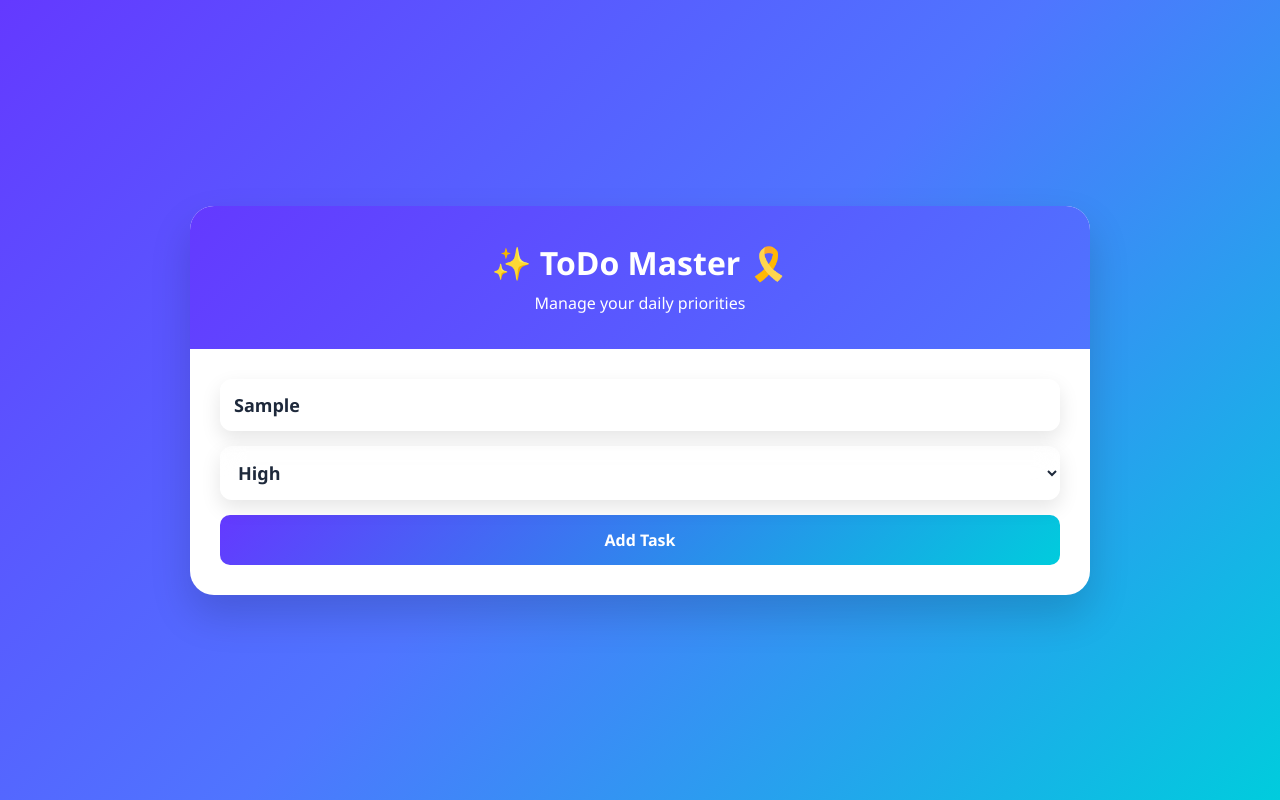
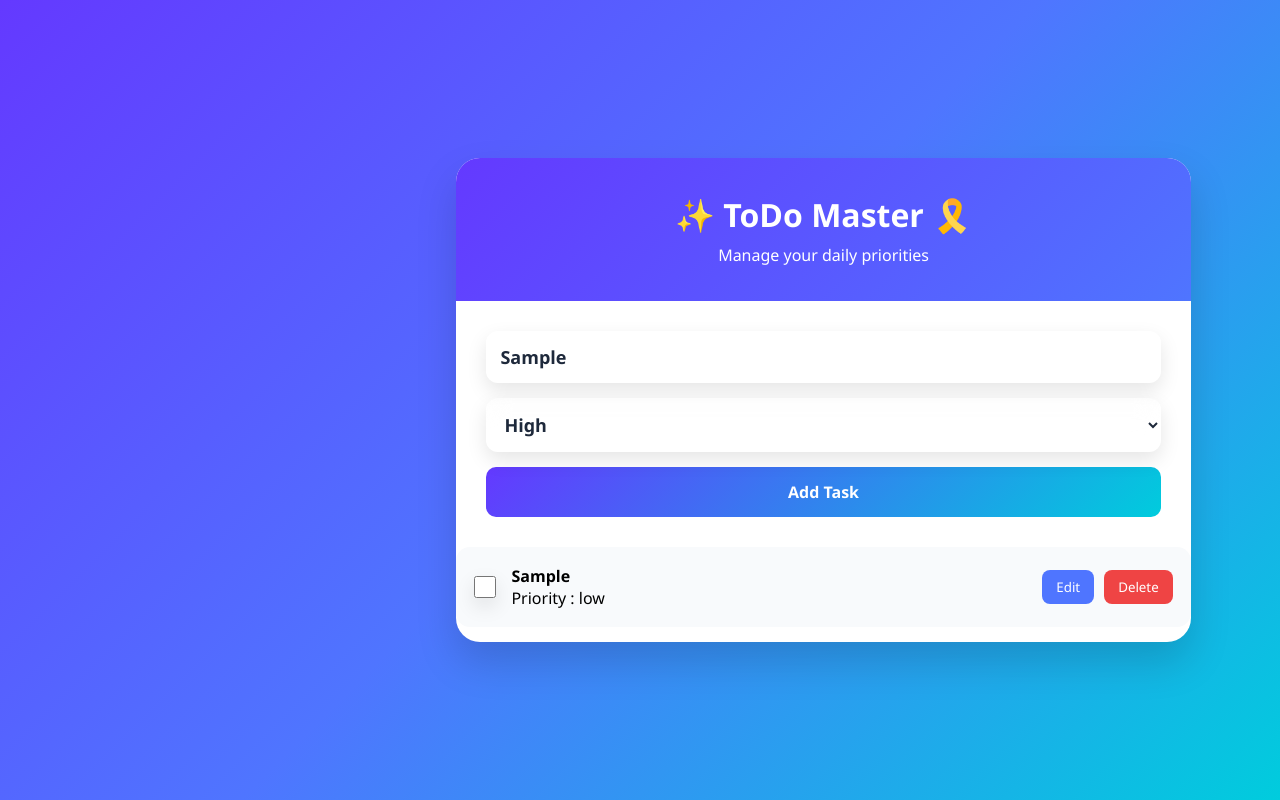
Before and after one commit to nihal-patidar/Simple_todo_List, a React (Vite) app: page / in a window 1280 px wide. Both pictures are taken after typing "Sample" into the empty fields and a click on the button "Add Task". Built offline with nearby package versions, Linux system fonts and the light colour scheme.

Commit message:
feat : add deleteTask UI update functionality and state management

```diff
--- a/src/App.css
+++ b/src/App.css
@@ -1,5 +1,5 @@
 .container {
-  width: 900px;
+  width: 200%;
   max-width: 900px ;
   background-color: white;
   border-radius: 24px ;
--- a/src/App.jsx
+++ b/src/App.jsx
@@ -7,11 +7,10 @@ function App (){
 
   const [taskList , setTaskList] = useState([]);
 
-
   function addTask(task){
     setTaskList((prev) => {
       return [...prev , {
-        task : task.title,
+        title : task.title,
         priority : task.priority,
         id : Date.now()
       }]
@@ -44,7 +43,7 @@ function App (){
 
         {
           // Container for displaying task list.
-        <DisplayTask taskList={taskList} />
+        <DisplayTask taskList={taskList} removeTask={removeTask} updateTask={updateTask}/>
         }
 
         {
--- a/src/components/AddTask.jsx
+++ b/src/components/AddTask.jsx
@@ -3,7 +3,7 @@ import './addtask.css'
 
 export default function AddTask({addTask}){
 
-    const [task , setTask] = useState("Task1");
+    const [task , setTask] = useState("");
     const [priority , setPriority] = useState('low');
 
     function handleAddTask(){
--- a/src/components/DisplayTask.jsx
+++ b/src/components/DisplayTask.jsx
@@ -1,9 +1,11 @@
+import Task from "./Task"
+
 export default function DisplayTask(props){
     console.log(props.taskList)
     return (
         <div className="task_list">
             {props.taskList?.map((task)=>{
-                return <h1>{task.title}</h1>
+                return <Task key={task.id} task={task} removeTask={props.removeTask} updateTask={props.updateTask}/>
             })}
         </div>
     )
--- /dev/null
+++ b/src/components/Task.jsx
@@ -0,0 +1,37 @@
+import './addtask.css'
+import '../index.css'
+
+
+export default function Task(props){
+    return (
+        <div className="task">
+
+            <div className="left">
+
+                <input
+                    className="checkbox"
+                    type="checkbox"
+                />
+
+                <div>
+                    <h4>{props.task.title}</h4>
+                    <span className="">
+                        Priority : { props.task.priority }
+                    </span>
+                </div>
+
+            </div>
+
+            <div className="actions">
+                <button className="edit" onClick={()=>props.updateTask(props.task.id)}>
+                    Edit
+                </button>
+
+                <button className="delete" onClick={()=>props.removeTask(props.task.id)}>
+                    Delete
+                </button>
+            </div>
+
+        </div>
+    )
+}
--- a/src/components/addtask.css
+++ b/src/components/addtask.css
@@ -58,3 +58,27 @@ button{
         #00CCDD
     );
 }
+
+
+.task{
+    display:flex;
+    justify-content:space-between;
+    align-items:center;
+
+    padding:18px;
+    margin-bottom:15px;
+
+    border-radius:14px;
+    background:#f8fafc;
+}
+
+.left{
+    display:flex;
+    align-items:center;
+    gap:15px;
+}
+
+.checkbox{
+    width:22px;
+    height:22px;
+}
--- a/src/index.css
+++ b/src/index.css
@@ -23,3 +23,79 @@ body{
     align-items:center;
     padding:30px;
 }
+
+
+.tasks{
+    padding:0 30px 30px;
+}
+
+.task{
+    display:flex;
+    justify-content:space-between;
+    align-items:center;
+
+    padding:18px;
+    margin-bottom:15px;
+
+    border-radius:14px;
+    background:#f8fafc;
+}
+
+.left{
+    display:flex;
+    align-items:center;
+    gap:15px;
+}
+
+.checkbox{
+    width:22px;
+    height:22px;
+}
+
+.completed{
+    text-decoration:line-through;
+    color:#94a3b8;
+}
+
+.priority{
+    padding:6px 12px;
+    border-radius:20px;
+    color:white;
+    font-size:12px;
+}
+
+.high{
+    background:#ef4444;
+}
+
+.medium{
+    background:#f59e0b;
+}
+
+.low{
+    background:#10b981;
+}
+
+.actions{
+    display:flex;
+    gap:10px;
+}
+
+.edit{
+    padding:8px 14px;
+    border-radius:8px;
+    background:#4F75FF;
+    color:white;
+}
+
+.delete{
+    padding:8px 14px;
+    border-radius:8px;
+    background:#ef4444;
+    color:white;
+}
+
+.section-title{
+    margin:20px 0 15px;
+    color:#1e293b;
+}
```
